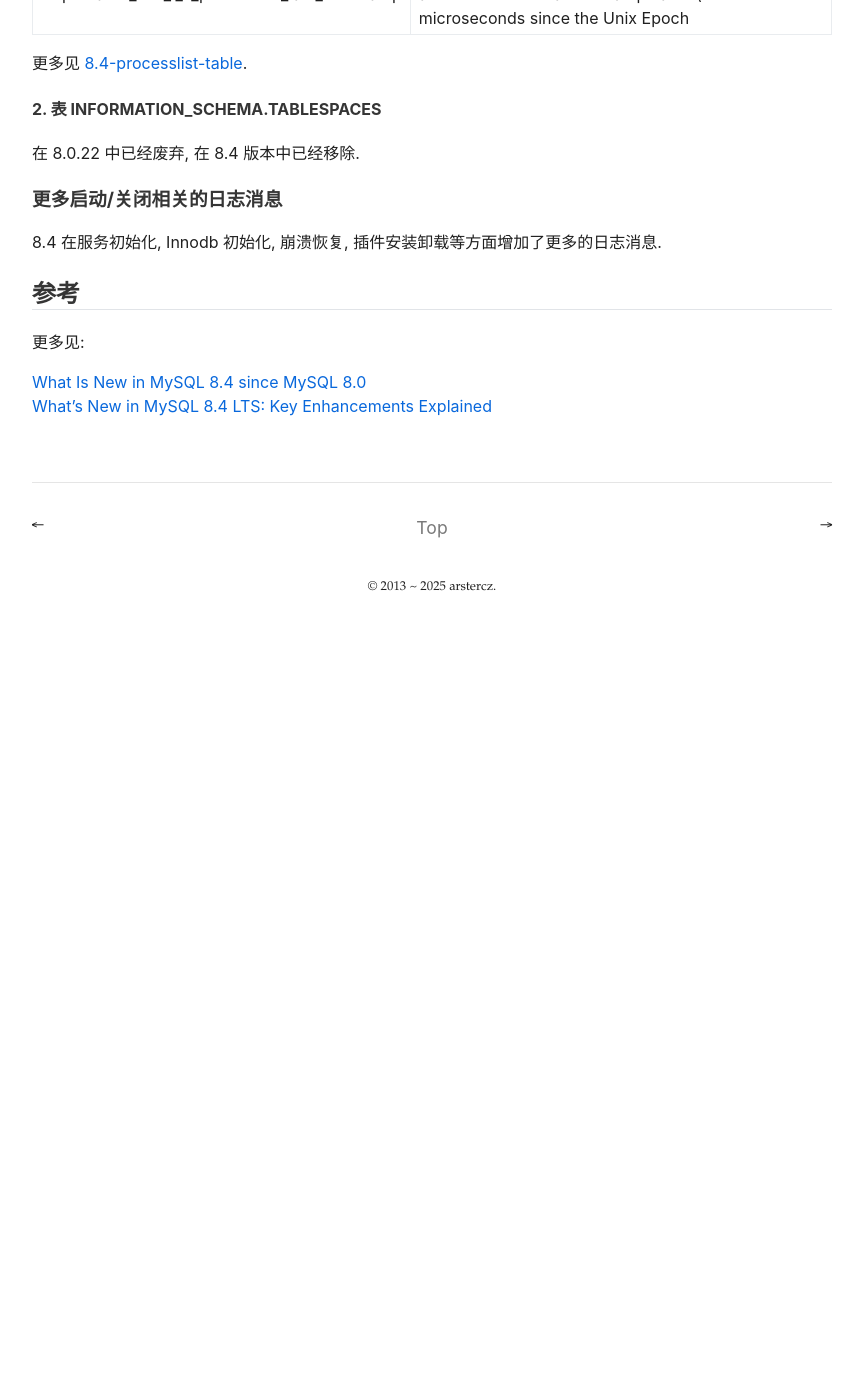
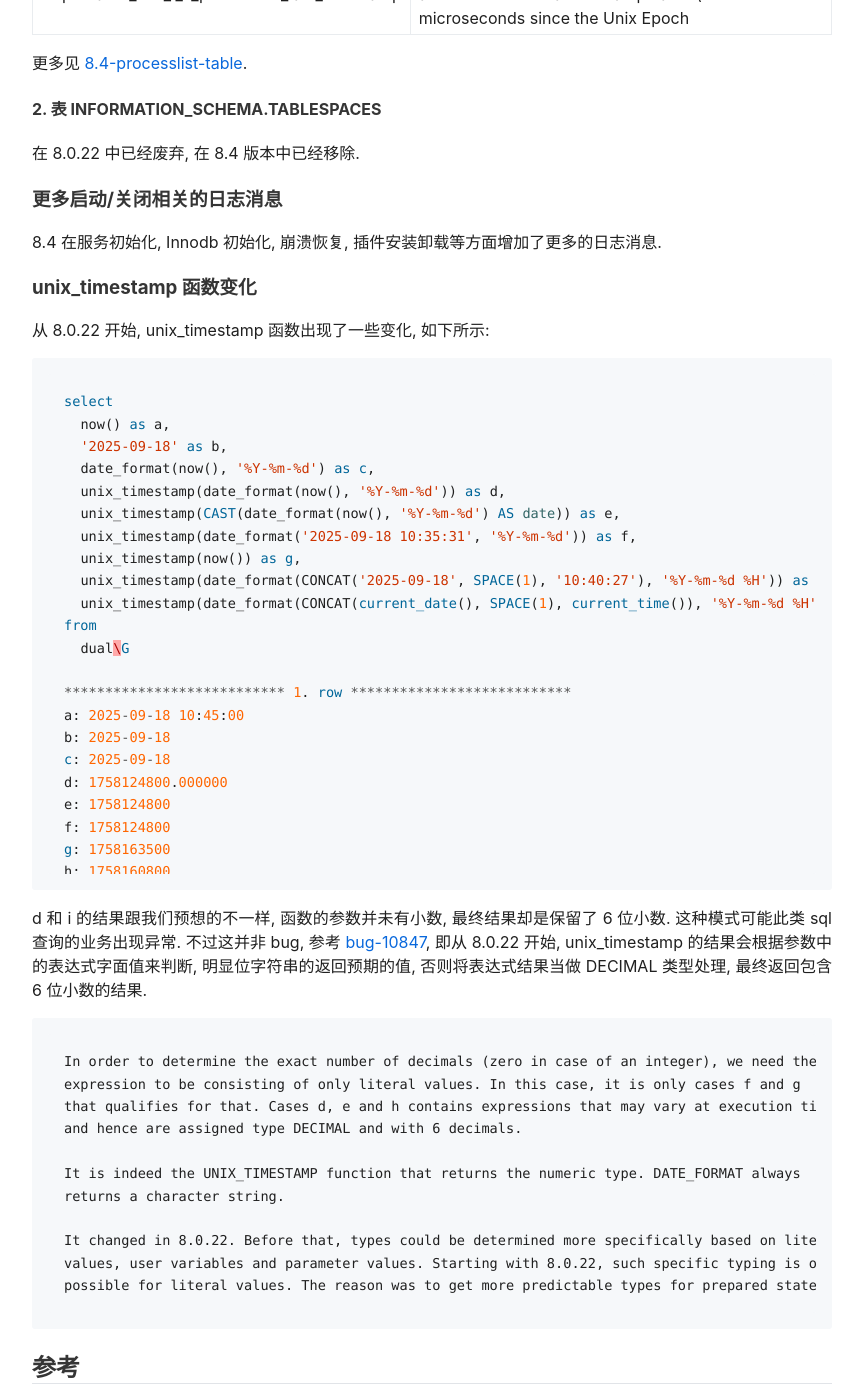
Before and after one commit to arstercz/arstercz.github.io, a Jekyll site: the page built from _posts/2025-08-21-mysql8.4-change-summary.md, in a window 1280 px wide and 1400 px high, scrolled down 6390 px. Shown: the whole window, without its empty margins (208-1071 px from the left). Built offline with Jekyll 4.4.1, drawn with Linux system fonts in a browser that asks for light colours; comment, search, counter and statistics services are not loaded; before the commit the page ends 7020 px from its top, so only the background shows below that.

Commit message:
add unix_timestamp note in mysql 8.x version

````diff
--- a/_posts/2025-08-21-mysql8.4-change-summary.md
+++ b/_posts/2025-08-21-mysql8.4-change-summary.md
@@ -235,6 +235,51 @@
 
 8.4 在服务初始化, Innodb 初始化, 崩溃恢复, 插件安装卸载等方面增加了更多的日志消息.
 
+### unix_timestamp 函数变化
+
+从 8.0.22 开始, unix_timestamp 函数出现了一些变化, 如下所示:
+```sql
+select
+  now() as a,
+  '2025-09-18' as b,
+  date_format(now(), '%Y-%m-%d') as c,
+  unix_timestamp(date_format(now(), '%Y-%m-%d')) as d,
+  unix_timestamp(CAST(date_format(now(), '%Y-%m-%d') AS date)) as e,
+  unix_timestamp(date_format('2025-09-18 10:35:31', '%Y-%m-%d')) as f,
+  unix_timestamp(now()) as g,
+  unix_timestamp(date_format(CONCAT('2025-09-18', SPACE(1), '10:40:27'), '%Y-%m-%d %H')) as h,
+  unix_timestamp(date_format(CONCAT(current_date(), SPACE(1), current_time()), '%Y-%m-%d %H')) as i
+from
+  dual\G
+
+*************************** 1. row ***************************
+a: 2025-09-18 10:45:00
+b: 2025-09-18
+c: 2025-09-18
+d: 1758124800.000000
+e: 1758124800
+f: 1758124800
+g: 1758163500
+h: 1758160800
+i: 1758160800.000000
+```
+
+d 和 i 的结果跟我们预想的不一样, 函数的参数并未有小数, 最终结果却是保留了 6 位小数. 这种模式可能此类 sql 查询的业务出现异常. 不过这并非 bug, 参考 [bug-10847](https://bugs.mysql.com/bug.php?id=108407), 即从 8.0.22 开始, unix_timestamp 的结果会根据参数中的表达式字面值来判断, 明显位字符串的返回预期的值, 否则将表达式结果当做 DECIMAL 类型处理, 最终返回包含 6 位小数的结果.
+
+```
+In order to determine the exact number of decimals (zero in case of an integer), we need the
+expression to be consisting of only literal values. In this case, it is only cases f and g
+that qualifies for that. Cases d, e and h contains expressions that may vary at execution time
+and hence are assigned type DECIMAL and with 6 decimals.
+
+It is indeed the UNIX_TIMESTAMP function that returns the numeric type. DATE_FORMAT always
+returns a character string.
+
+It changed in 8.0.22. Before that, types could be determined more specifically based on literal
+values, user variables and parameter values. Starting with 8.0.22, such specific typing is only
+possible for literal values. The reason was to get more predictable types for prepared statements.
+```
+
 ## 参考
 
 更多见:
````
Also changed, not shown: _posts/2020-04-22-overview-mysql8.0-changes.md (+2 -1 lines).
